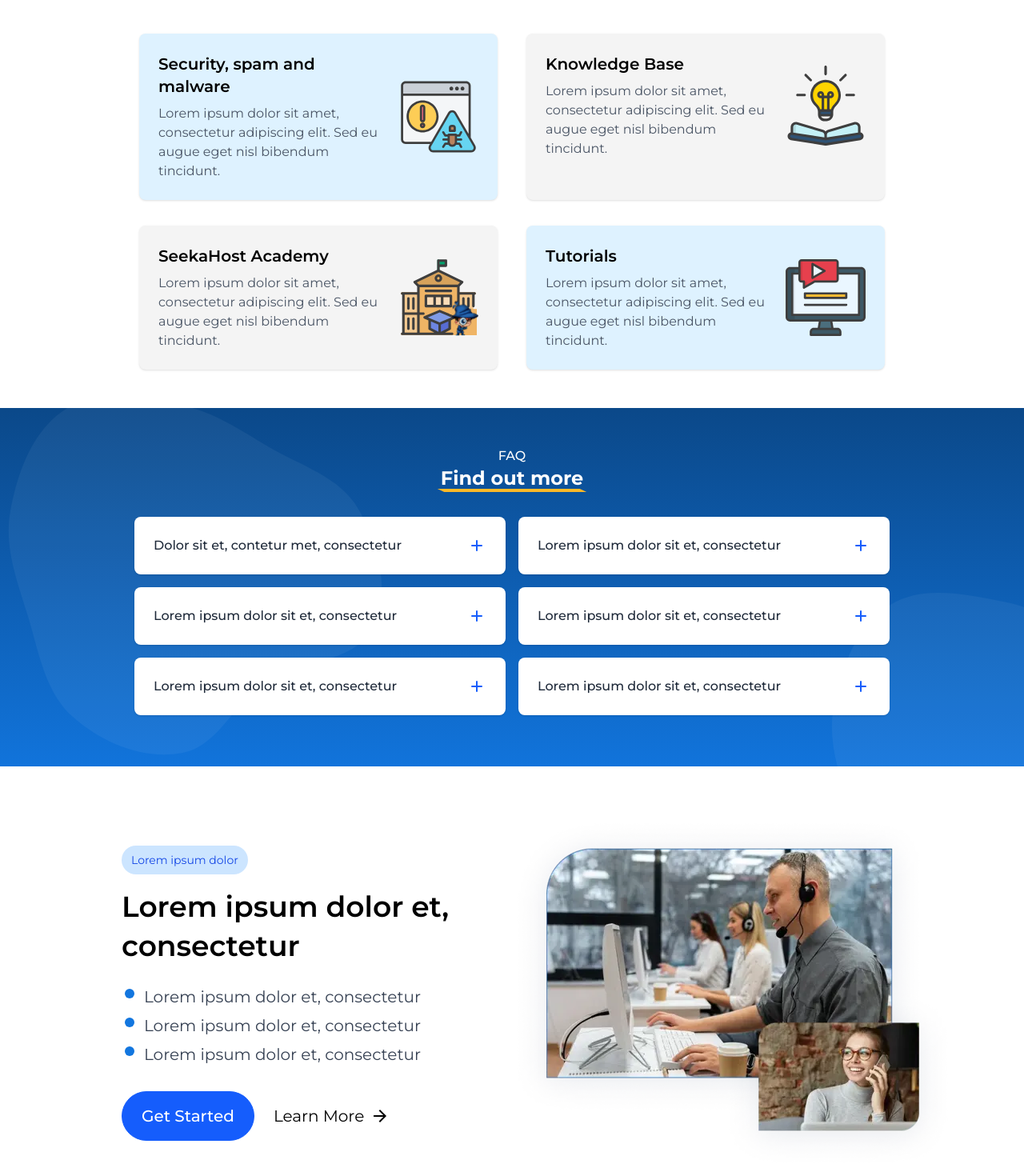
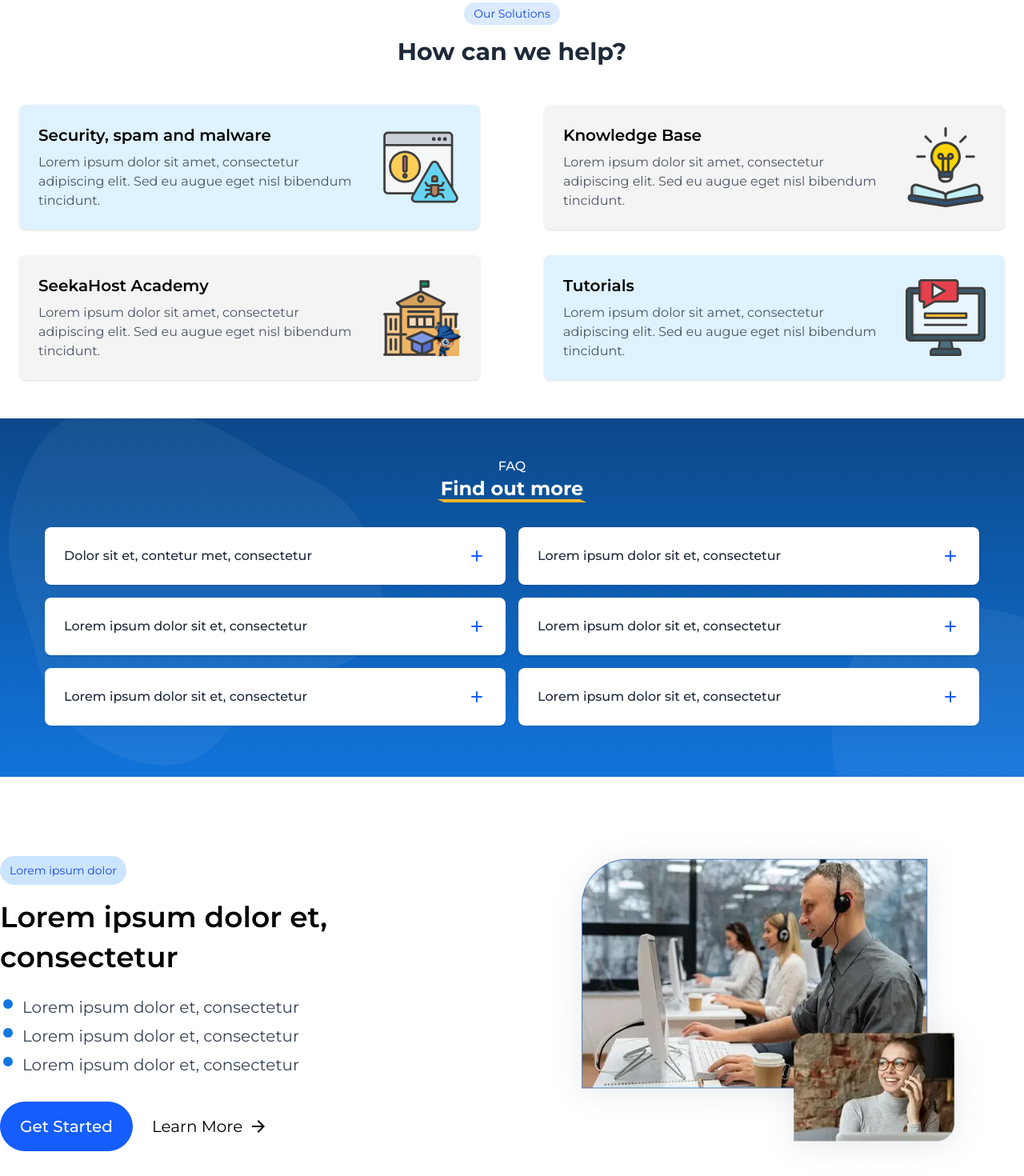
Before and after one commit to KaveeshClickDo/seekahost.lk-v3, a Next.js app: page /contact in a window 1280 px wide. Shown: the part 740-2210 px from the top of the page at 80% size. Built offline with nearby package versions, Linux system fonts and the light colour scheme.

Commit message:
update contact page layout width

```diff
--- a/src/components/contact/FAQ.js
+++ b/src/components/contact/FAQ.js
@@ -112,7 +112,7 @@ export default function FAQ() {
           </div>
         </div>
 
-        <div className="max-w-5xl mx-auto flex flex-col md:flex-row md:gap-4 px-6 md:px-10">
+        <div className="max-w-7xl mx-auto flex flex-col md:flex-row md:gap-4 px-6 md:px-10">
           <div className="md:w-1/2 flex flex-col">
             {leftColumnFAQs.map(faq => (
               <FAQItem key={faq.id} item={faq} />
--- a/src/components/contact/GetStarted.js
+++ b/src/components/contact/GetStarted.js
@@ -5,9 +5,9 @@ import { MdArrowForward } from "react-icons/md";
 export default function GetStarted() {
     return (
         <section className="relative w-full py-16">
-            <div className="max-w-6xl mx-auto px-4 sm:px-6 flex flex-col md:flex-row items-center">
+            <div className="max-w-7xl mx-auto px-4 md:px-0 flex flex-col md:flex-row items-center">
 
-                <div className="md:w-1/2 mb-8 md:mb-0 md:pl-16 pl-6 text-white">
+                <div className="md:w-1/2 mb-8 md:mb-0 text-white">
                     <h1 className="inline-block bg-[#CCE5FF] text-blue-700 text-sm px-3 py-2 rounded-full mb-4">Lorem ipsum dolor</h1>
                     <h2 className="text-3xl md:text-4xl font-semibold mb-6 leading-snug text-black">
                         Lorem ipsum dolor et, consectetur
--- a/src/components/contact/Hero.js
+++ b/src/components/contact/Hero.js
@@ -3,7 +3,7 @@ export default function Hero() {
     return (
         <>
             <div className="relative inset-0 w-[72%] h-5 bg-gradient-to-r from-[#09407A] to-[#136CC9] rounded-br-[100px]"></div>
-            <section className="flex flex-col md:flex-row items-center justify-between max-w-6xl mx-auto py-12 px-12">
+            <section className="flex flex-col md:flex-row items-center justify-between max-w-7xl mx-auto py-12 px-6 md:px-0">
 
                 <div className="md:w-1/2 px-5 md:mr-15">
                     <h2 className="text-2xl md:text-3xl font-bold text-[#1D276A] mb-4">
--- a/src/components/contact/Solution.js
+++ b/src/components/contact/Solution.js
@@ -3,7 +3,7 @@ import Image from 'next/image';
 export default function Solution () {
   return (
     <section className="py-12">
-      <div className="max-w-7xl mx-auto px-4 sm:px-6 lg:px-8">
+      <div className="max-w-7xl mx-auto px-4 md:px-0">
 
         <div className="text-center mb-12">
           <h1 className="inline-block bg-blue-100 text-blue-700 text-sm px-3 py-1 rounded-full mb-4">Our Solutions</h1>
@@ -14,9 +14,9 @@ export default function Solution () {
         </div>
 
 
-        <div className="grid grid-cols-1 lg:grid-cols-2 gap-8 justify-items-center lg:mx-35">
+        <div className="grid grid-cols-1 lg:grid-cols-2 gap-8 justify-items-center">
 
-          <div className="bg-[#DEF2FF] rounded-lg shadow hover:shadow-lg transition-shadow max-w-md w-full">
+          <div className="bg-[#DEF2FF] rounded-lg shadow hover:shadow-lg transition-shadow max-w-lg md:max-w-xl w-full">
             <div className="flex items-center p-6">
               <div className="flex-1">
                 <h3 className="text-xl font-semibold mb-2">Security, spam and malware</h3>
@@ -36,7 +36,7 @@ export default function Solution () {
           </div>
 
 
-          <div className="bg-[#F4F4F4] rounded-lg shadow hover:shadow-lg transition-shadow max-w-md w-full">
+          <div className="bg-[#F4F4F4] rounded-lg shadow hover:shadow-lg transition-shadow max-w-lg md:max-w-xl w-full">
             <div className="flex items-center p-6">
               <div className="flex-1">
                 <h3 className="text-xl font-semibold mb-2">Knowledge Base</h3>
@@ -56,7 +56,7 @@ export default function Solution () {
           </div>
 
 
-          <div className="bg-[#F4F4F4] rounded-lg shadow hover:shadow-lg transition-shadow max-w-md w-full">
+          <div className="bg-[#F4F4F4] rounded-lg shadow hover:shadow-lg transition-shadow max-w-lg md:max-w-xl w-full">
             <div className="flex items-center p-6">
               <div className="flex-1">
                 <h3 className="text-xl font-semibold mb-2">SeekaHost Academy</h3>
@@ -76,7 +76,7 @@ export default function Solution () {
           </div>
 
 
-          <div className="bg-[#DEF2FF] rounded-lg shadow hover:shadow-lg transition-shadow max-w-md w-full">
+          <div className="bg-[#DEF2FF] rounded-lg shadow hover:shadow-lg transition-shadow max-w-lg md:max-w-xl w-full">
             <div className="flex items-center p-6">
               <div className="flex-1">
                 <h3 className="text-xl font-semibold mb-2">Tutorials</h3>
```
